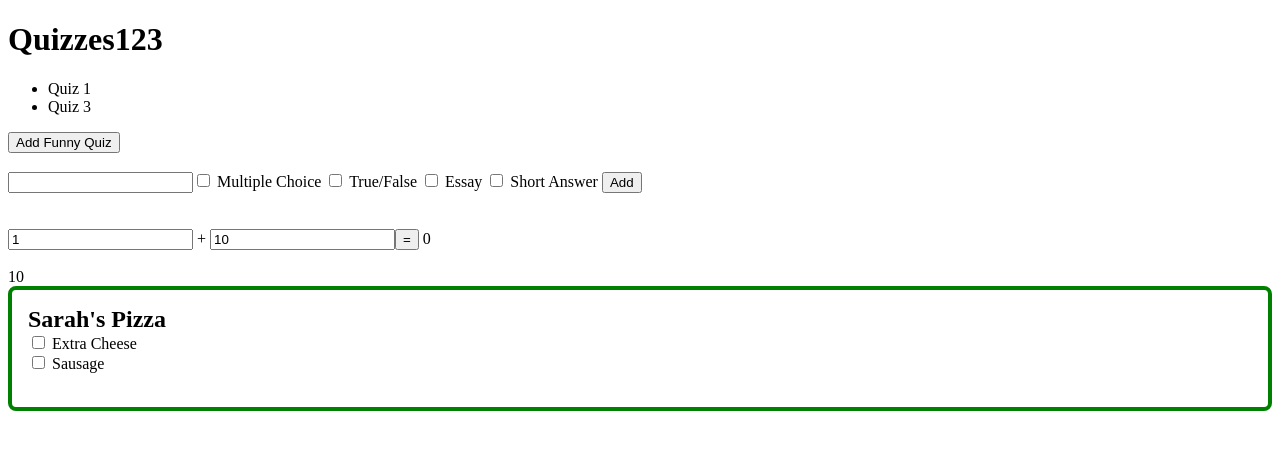
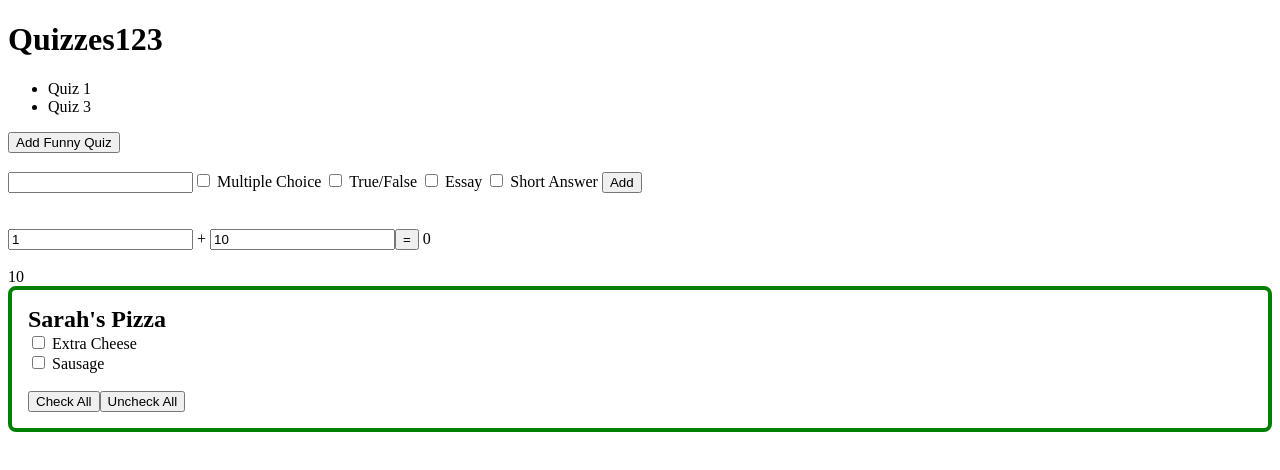
Before and after one commit to 2018-spring-mjs-th/week-two-a, an Angular app: page / in a window 1280 px wide. Shown: the top 470 px of the page. Built offline with nearby package versions, Linux system fonts and the light colour scheme.

Commit message:
Add check all and uncheck all buttons

```diff
--- a/src/app/somernik-pizza-toppings/somernik-pizza-toppings.component.html
+++ b/src/app/somernik-pizza-toppings/somernik-pizza-toppings.component.html
@@ -7,4 +7,8 @@
       </label><br />
     </span>
     <br />
+
+    <input type="button" value="Check All" (click)="checkAll()" />
+
+    <input type="button" value="Uncheck All" (click)="uncheckAll()" />
 </div>
--- a/src/app/somernik-pizza-toppings/somernik-pizza-toppings.component.ts
+++ b/src/app/somernik-pizza-toppings/somernik-pizza-toppings.component.ts
@@ -26,4 +26,10 @@ export class SomernikPizzaToppingsComponent implements OnInit {
     this.pizzaToppings = this.pizzaService.getAvailablePizzaToppings()
       .map(x => ({ name: x, checked: false }));
   }
+
+  checkAll() {
+    this.pizzaToppings = this.pizzaService.getAvailablePizzaToppings()
+      .map(x => ({ name: x, checked: true }));
+  }
+
 }
```
